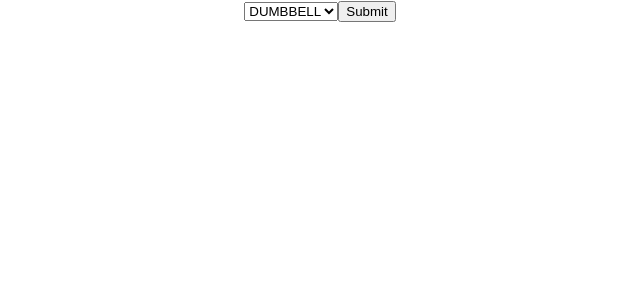
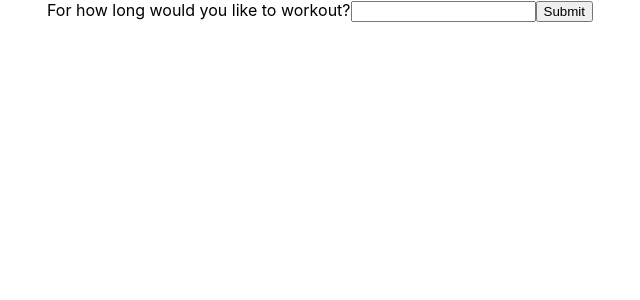
Before and after one commit to panama24/hopper, a React (Create React App) app: page / in a window 1280 px wide. Shown: the top 300 px of the page, without its empty margins (320-960 px from the left). Built offline with nearby package versions, Linux system fonts and the light colour scheme.

Commit message:
add state machine to redux store

```diff
--- a/package.json
+++ b/package.json
@@ -3,6 +3,7 @@
   "version": "0.1.0",
   "private": true,
   "dependencies": {
+    "lodash": "^4.17.15",
     "react": "^16.10.2",
     "react-dom": "^16.10.2",
     "react-redux": "^7.1.1",
--- a/src/App.js
+++ b/src/App.js
@@ -1,4 +1,4 @@
-import React, { useState } from 'react';
+import React from 'react';
 import { connect } from 'react-redux';
 import './App.css';
 
@@ -8,86 +8,37 @@ import FitnessLevelForm from './forms/wizard/level';
 import MovementTypeForm from './forms/wizard/movement';
 import TrainingTypeForm from './forms/wizard/training';
 
-const mapStateToProps = state => {
-  console.log('STATE:', state)
-  return state;
-};
-
-const initialState = 'equipment';
-const wizardStateMachine = {
-  time: {
-    INPUT: 'equipment',
-  },
-  equipment: {
-    DUMBBELL: 'trainingType',
-    BARBELL: 'trainingType',
-    KETTLEBELL: 'trainingType',
-    NONE: 'bodyweightMovementType',
-  },
-  bodyweightMovementType: {
-    TYPE: 'trainingType',
-  },
-  trainingType: {
-    TYPE: 'fitnessLevel',
-  },
-  fitnessLevel: {
-    LEVEL: 'createWorkout',
-  },
+const mapStateToProps = (state) => {
+  return {
+    wizard: state.wizard
+  };
 };
 
 const App = (props) => {
-  const [wizardState, setWizardState] = useState(initialState);
-  const [userData, setUserData] = useState({});
-
-  const command = (nextState, action) => {
-    switch (nextState) {
-      case 'equipment':
-        return 'equipment';
-      case 'bodyweightMovementType':
-        return 'bodyweightMovementType';
-      case 'trainingType':
-        return 'trainingType';
-      case 'fitnessLevel':
-        return 'fitnessLevel';
-      default:
-        break;
-    }
-  }
-
-  const transition = action => {
-    const currentWizardState = wizardState;
-    const nextWizardState = wizardStateMachine[currentWizardState][action.type];
-
-    if (nextWizardState) {
-      const nextState = command(nextWizardState, action);
-      setWizardState(nextState);
-    }
-  };
-
-  const renderWizard = state => {
-    if (state === 'time') {
+  const renderWizard = step => {
+    if (step === 'time') {
       return (
-        <TimeForm transition={transition} />
+        <TimeForm />
       )
     }
-    if (state === 'equipment') {
+    if (step === 'equipment') {
       return (
-        <EquipmentForm transition={transition} />
+        <EquipmentForm />
       )
     }
-    if (state === 'bodyweightMovementType') {
+    if (step === 'bodyweightMovementType') {
       return (
-        <MovementTypeForm transition={transition} />
+        <MovementTypeForm />
       )
     }
-    if (state === 'trainingType') {
+    if (step === 'trainingType') {
       return (
-        <TrainingTypeForm transition={transition} />
+        <TrainingTypeForm />
       )
     }
 
-    if (state === 'fitnessLevel') {
-      return <FitnessLevelForm transition={transition} />
+    if (step === 'fitnessLevel') {
+      return <FitnessLevelForm />
     }
     return (
       <div>NO MORE FORMS</div>
@@ -95,9 +46,10 @@ const App = (props) => {
   }
 
   console.log(props)
+  const { wizard: { currentStep } } = props;
   return (
     <div className="App">
-      {renderWizard(wizardState)}
+      {renderWizard(currentStep)}
     </div>
   );
 }
--- a/src/forms/wizard/equipment.js
+++ b/src/forms/wizard/equipment.js
@@ -7,13 +7,12 @@ const mapDispatchToProps = dispatch => ({
   dispatchAddEquipment: equipment => dispatch(addEquipment(equipment)),
 });
 
-const EquipmentForm = ({ dispatchAddEquipment, transition }) => {
+const EquipmentForm = ({ dispatchAddEquipment }) => {
   const [input, setInput] = useState('');
   const handleSelect = e => setInput(e.target.value)
   const handleSubmit = e => {
     e.preventDefault();
     dispatchAddEquipment(input);
-    transition({ type: input });
   }
 
   return (
--- a/src/forms/wizard/level.js
+++ b/src/forms/wizard/level.js
@@ -6,13 +6,12 @@ const mapDispatchToProps = dispatch => ({
   dispatchAddLevel: level => dispatch(addLevel(level)),
 });
 
-const FitnessLevelForm = ({ dispatchAddLevel, transition }) => {
+const FitnessLevelForm = ({ dispatchAddLevel }) => {
   const [input, setInput] = useState('');
   const handleSelect = e => setInput(e.target.value)
   const handleSubmit = e => {
     e.preventDefault();
     dispatchAddLevel(input);
-    transition({ type: 'LEVEL', payload: input });
   }
 
   return (
--- a/src/forms/wizard/movement.js
+++ b/src/forms/wizard/movement.js
@@ -6,13 +6,12 @@ const mapDispatchToProps = dispatch => ({
   dispatchAddMovement: movement => dispatch(addMovement(movement)),
 });
 
-const MovementTypeForm = ({ dispatchAddMovement, transition }) => {
+const MovementTypeForm = ({ dispatchAddMovement }) => {
   const [input, setInput] = useState('');
   const handleSelect = e => setInput(e.target.value)
   const handleSubmit = e => {
     e.preventDefault();
     dispatchAddMovement(input);
-    transition({ type: 'TYPE', payload: input });
   }
 
   return (
--- a/src/forms/wizard/time.js
+++ b/src/forms/wizard/time.js
@@ -6,13 +6,12 @@ const mapDispatchToProps = dispatch => ({
   dispatchAddTime: time => dispatch(addTime(time)),
 });
 
-const TimeForm = ({ dispatchAddTime, transition }) => {
+const TimeForm = ({ dispatchAddTime }) => {
   const [input, setInput] = useState('');
   const handleChange = e => setInput(e.target.value)
   const handleSubmit = e => {
     e.preventDefault();
     dispatchAddTime(input);
-    transition({ type: 'INPUT', time: input });
   }
 
   return (
--- a/src/forms/wizard/training.js
+++ b/src/forms/wizard/training.js
@@ -6,13 +6,12 @@ const mapDispatchToProps = dispatch => ({
   dispatchAddTrainingType: type => dispatch(addTrainingType(type)),
 });
 
-const TrainingTypeForm = ({ dispatchAddTrainingType, transition }) => {
+const TrainingTypeForm = ({ dispatchAddTrainingType }) => {
   const [input, setInput] = useState('');
   const handleSelect = e => setInput(e.target.value)
   const handleSubmit = e => {
     e.preventDefault();
     dispatchAddTrainingType(input);
-    transition({ type: 'TYPE', payload: input });
   }
 
   return (
--- a/src/reducers/index.js
+++ b/src/reducers/index.js
@@ -1,13 +1,36 @@
 import { ADD_TIME, ADD_MOVEMENT, ADD_LEVEL, ADD_EQUIPMENT, ADD_TRAINING_TYPE } from '../constants/action-types';
 
 const initialState = {
-  wizardValues: {
-    time: 18,
+  wizard: {
+    currentStep: 'time',
+    values: {
+      time: null,
       equipment: null,
       movement: null,
       level: null,
       trainingType: null,
     },
+    wizardState: {
+      ADD_TIME: {
+        NEXT: 'equipment',
+      },
+      ADD_EQUIPMENT: {
+        DUMBBELL: 'trainingType',
+        BARBELL: 'trainingType',
+        KETTLEBELL: 'trainingType',
+        NONE: 'bodyweightMovementType',
+      },
+      ADD_MOVEMENT: {
+        TYPE: 'trainingType',
+      },
+      ADD_TRAINING_TYPE: {
+        TYPE: 'fitnessLevel',
+      },
+      ADD_LEVEL: {
+        LEVEL: 'createWorkout',
+      },
+    },
+  }
 };
 
 const rootReducer = (state = initialState, action) => {
@@ -15,41 +38,61 @@ const rootReducer = (state = initialState, action) => {
     case ADD_EQUIPMENT:
       return {
         ...state,
-        wizardValues: {
-          ...state.wizardValues,
+        wizard: {
+          ...state.wizard,
+          values: {
+            ...state.wizard.values,
             equipment: action.payload,
+          },
+          currentStep: state.wizard.wizardState[action.type][action.payload],
         },
       };
     case ADD_MOVEMENT:
       return {
         ...state,
-        wizardValues: {
-          ...state.wizardValues,
+        wizard: {
+          ...state.wizard,
+          values: {
+            ...state.wizard.values,
             movement: action.payload,
+          },
+          currentStep: state.wizard.wizardState[action.type]['TYPE'],
         },
       };
     case ADD_LEVEL:
       return {
         ...state,
-        wizardValues: {
-          ...state.wizardValues,
+        wizard: {
+          ...state.wizard,
+          values: {
+            ...state.wizard.values,
             level: action.payload,
+          },
+          currentStep: state.wizard.wizardState[action.type]['LEVEL'],
         },
       };
     case ADD_TIME:
       return {
         ...state,
-        wizardValues: {
-          ...state.wizardValues,
+        wizard: {
+          ...state.wizard,
+          values: {
+            ...state.wizard.values,
             time: action.payload,
+          },
+          currentStep: state.wizard.wizardState[action.type]['NEXT']
         },
       };
     case ADD_TRAINING_TYPE:
       return {
         ...state,
-        wizardValues: {
-          ...state.wizardValues,
+        wizard: {
+          ...state.wizard,
+          values: {
+            ...state.wizard.values,
             trainingType: action.payload,
+          },
+          currentStep: state.wizard.wizardState[action.type]['TYPE']
         },
       };
     default:
```
Lines whose indentation alone changed are shown as unchanged.
